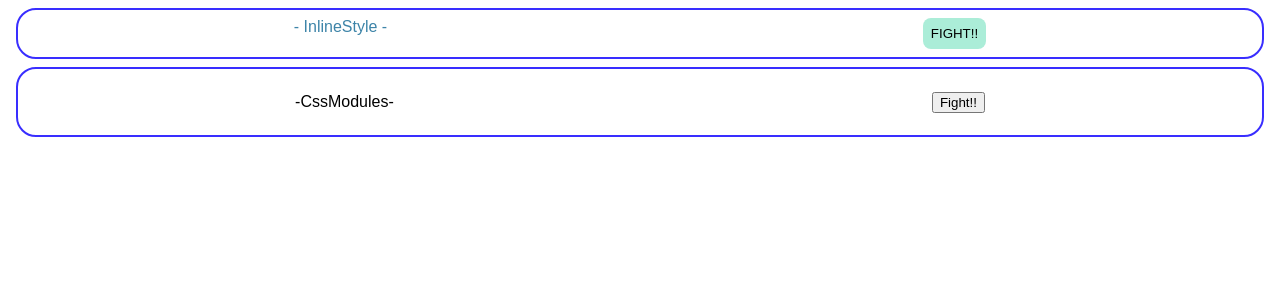
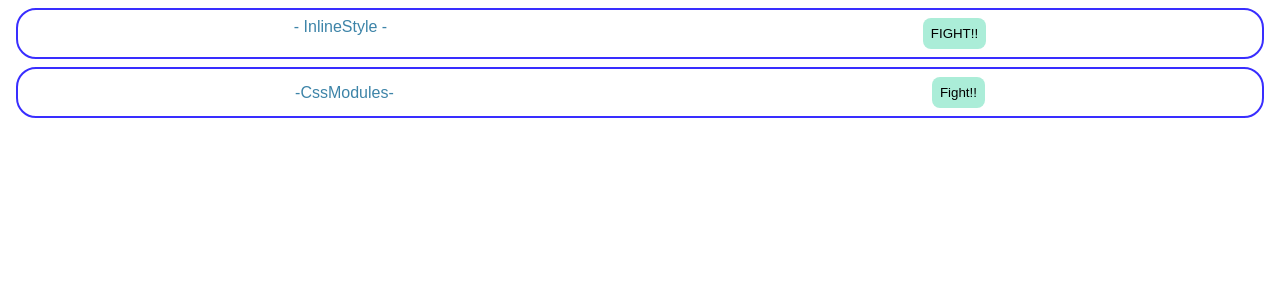
Before and after one commit to jun-yuaka/react_css_lesson, a React (Create React App) app: page / in a window 1280 px wide. Shown: the top 300 px of the page. Built offline with nearby package versions, Linux system fonts and the light colour scheme.

Commit message:
cssmodule完成

```diff
--- a/src/components/CssModules.jsx
+++ b/src/components/CssModules.jsx
@@ -1,10 +1,11 @@
 import classes from "./CssModules.module.scss";
 
 export const CssModules = () => {
+  const { container, title, button } = classes;
   return (
-    <div className={classes.container}>
-      <p> -CssModules- </p>
-      <button>Fight!!</button>
+    <div className={container}>
+      <p className={title}> -CssModules- </p>
+      <button className={button}>Fight!!</button>
     </div>
   );
 };
--- a/src/components/CssModules.module.scss
+++ b/src/components/CssModules.module.scss
@@ -7,3 +7,20 @@
   margin: 8px;
   border-radius: 20px;
 }
+
+.title {
+  color: #3d84a8;
+  margin: 0;
+}
+
+.button {
+  background-color: #abedd8;
+  border: none;
+  padding: 8px;
+  border-radius: 8px;
+  &:hover{
+    background-color: red;
+    color: white;
+    cursor: pointer;
+  }
+}
```
